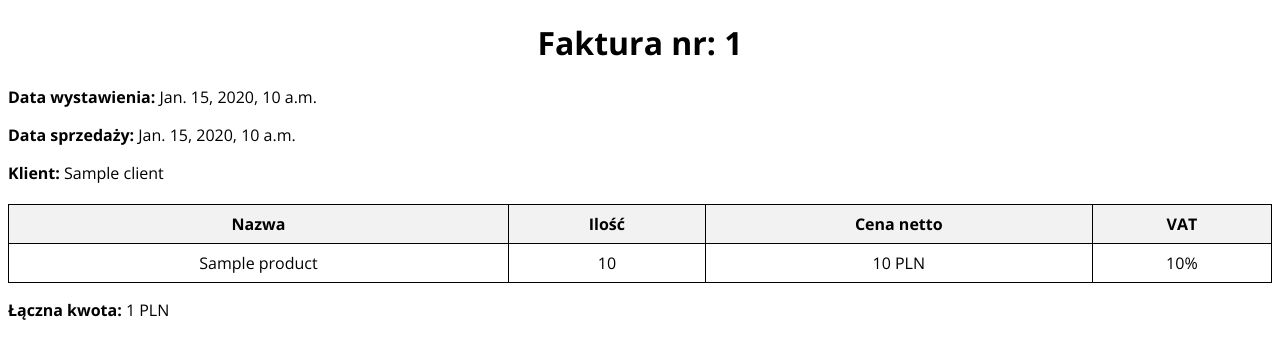
After one commit to kopecdamian/faktuu, a Django app: template invoices/templates/pdf/invoicePdf.html in a window 1280 px wide. The commit adds this page. Shown: the top 359 px of the page. Run offline with Django 3.2, Linux system fonts and the light colour scheme; the template is opened without the code that fills it: most values are stand-ins (such as "Sample title", 1, 10 or a date in 2020).

Commit message:
Change of pdf generation method. Use xhtml2pdf.

```diff
--- a/invoices/models.py
+++ b/invoices/models.py
@@ -54,6 +54,7 @@ class Invoice(models.Model):
     due_date = models.DateField()
     bank_account = models.CharField(max_length=34, null=True, blank=True)
     total_netto = models.DecimalField(max_digits=10, decimal_places=2)
+    total_vat = models.DecimalField(max_digits=10, decimal_places=2, blank=True, null=True)
     total_brutto = models.DecimalField(max_digits=10, decimal_places=2, blank=True, null=True)
     created_at = models.DateTimeField(auto_now_add=True)
     def save(self, *args, **kwargs):
--- a/invoices/templates/invoices/invoiceForm.html
+++ b/invoices/templates/invoices/invoiceForm.html
@@ -33,6 +33,8 @@
         {% csrf_token %}
         {{ form.as_p }}
         <input id="totalNettoInput" type="hidden" name="totalNetto" value="">
+        <input id="totalVatInput" type="hidden" name="totalVat" value="">
+        <input id="totalBruttoInput" type="hidden" name="totalBrutto" value="">
         <div id="product-container">
             {% for product in products %}
                 <div class="product-entry" data-index="{{ forloop.counter0 }}">
@@ -112,7 +114,10 @@
             document.getElementById("totalNetto").textContent = totalNetto.toFixed(2);
             document.getElementById("totalVat").textContent = totalVat.toFixed(2);
             document.getElementById("totalBrutto").textContent = totalBrutto.toFixed(2);
+
             document.getElementById("totalNettoInput").value = totalNetto.toFixed(2);
+            document.getElementById("totalVatInput").value = totalVat.toFixed(2);
+            document.getElementById("totalBruttoInput").value = totalBrutto.toFixed(2);
         }
 
         calculateTotal();
--- /dev/null
+++ b/invoices/templates/pdf/invoicePdf.html
@@ -0,0 +1,44 @@
+<!DOCTYPE html>
+<html lang="pl">
+<head>
+    <meta http-equiv="Content-Type" content="text/html; charset=utf-8" />
+    <meta charset="UTF-8">
+    <title>Faktura {{ invoice.invoice_number }}</title>
+    <style>
+        @import url('https://fonts.googleapis.com/css2?family=Open+Sans:ital,wght@0,300..800;1,300..800&display=swap');
+
+        body { font-family: "Open Sans", sans-serif; }
+        h1 { text-align: center; }
+        table { width: 100%; border-collapse: collapse; margin-top: 20px; }
+        th, td { border: 1px solid black; padding: 8px; text-align: center; }
+        th { background-color: #f2f2f2; }
+    </style>
+</head>
+<body>
+
+<h1>Faktura nr: {{ invoice.invoice_number }}</h1>
+<p><strong>Data wystawienia:</strong> {{ invoice.issue_date }}</p>
+<p><strong>Data sprzedaży:</strong> {{ invoice.sale_date }}</p>
+<p><strong>Klient:</strong> {{ invoice.client.name }}</p>
+
+<table>
+    <tr>
+        <th>Nazwa</th>
+        <th>Ilość</th>
+        <th>Cena netto</th>
+        <th>VAT</th>
+    </tr>
+    {% for product in products %}
+    <tr>
+        <td>{{ product.name }}</td>
+        <td>{{ product.quantity }}</td>
+        <td>{{ product.price }} PLN</td>
+        <td>{{ product.tax }}%</td>
+    </tr>
+    {% endfor %}
+</table>
+
+<p><strong>Łączna kwota:</strong> {{ invoice.total_brutto }} PLN</p>
+
+</body>
+</html>
```
Also changed, not shown: invoices/urls.py (+2 -5 lines), invoices/views.py (+22 -31 lines).
